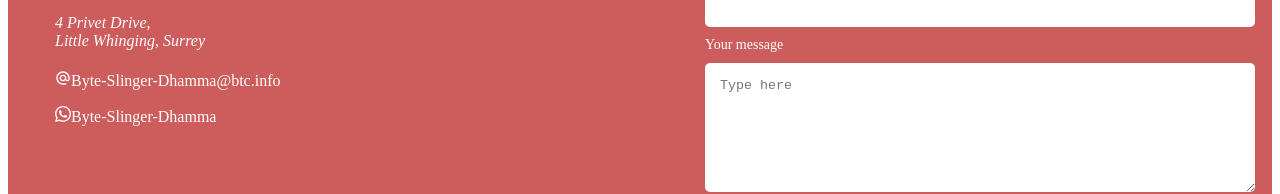
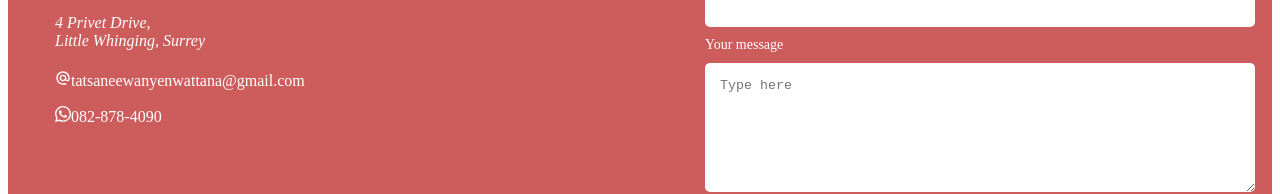
Before and after one commit to Tatsaneewan-Yenwattana2003/portfolio-react, a React (Vite) app: page / in a window 1280 px wide. Shown: the part 3683-3877 px from the top of the page. Built offline with nearby package versions, Linux system fonts and the light colour scheme.

Commit message:
65024568

```diff
--- a/src/components/Contact/Contact.jsx
+++ b/src/components/Contact/Contact.jsx
@@ -20,8 +20,8 @@ function Contact() {
                     Little Whinging, Surrey
                     </address>
                 </p>
-                <p><MdAlternateEmail/>Byte-Slinger-Dhamma@btc.info</p>
-                <p><SiWhatsapp/>Byte-Slinger-Dhamma</p>
+                <p><MdAlternateEmail/>tatsaneewanyenwattana@gmail.com</p>
+                <p><SiWhatsapp/>082-878-4090</p>
             </div>
             <div className={styles.contact_form}>
                 <form action="">
```
